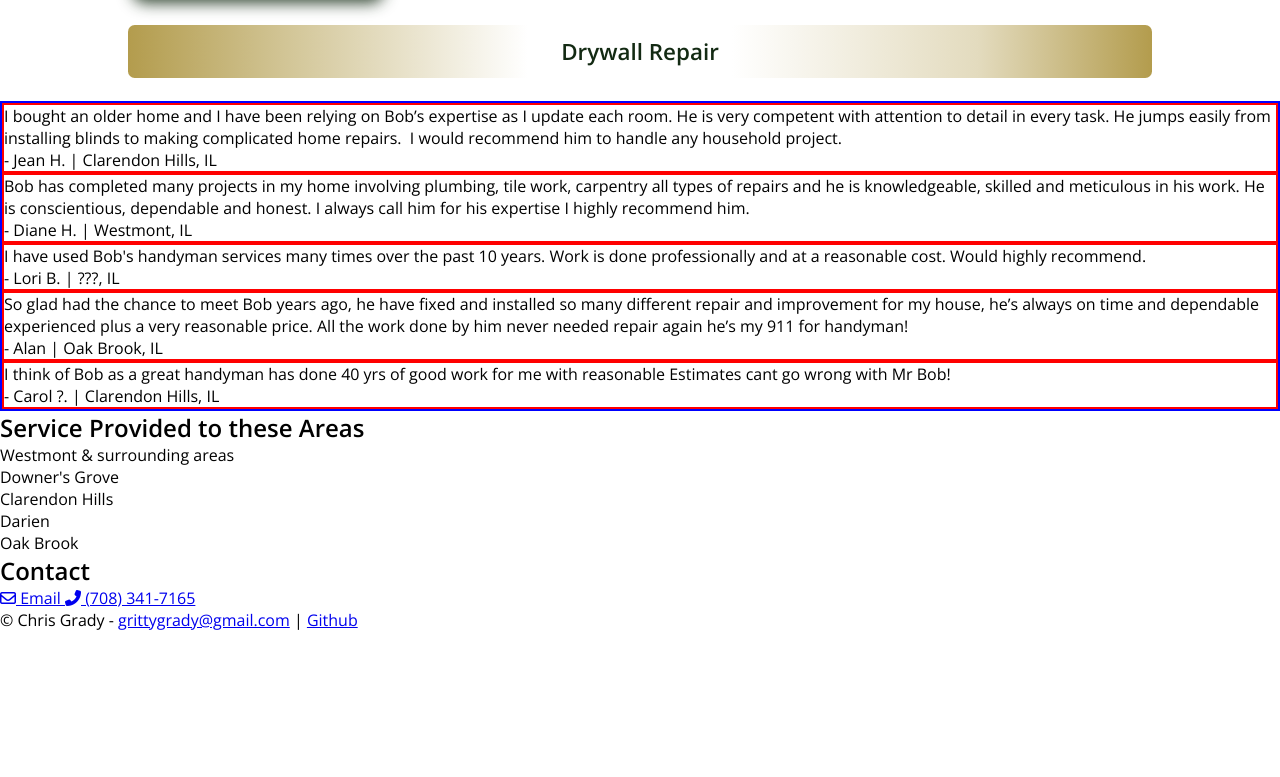
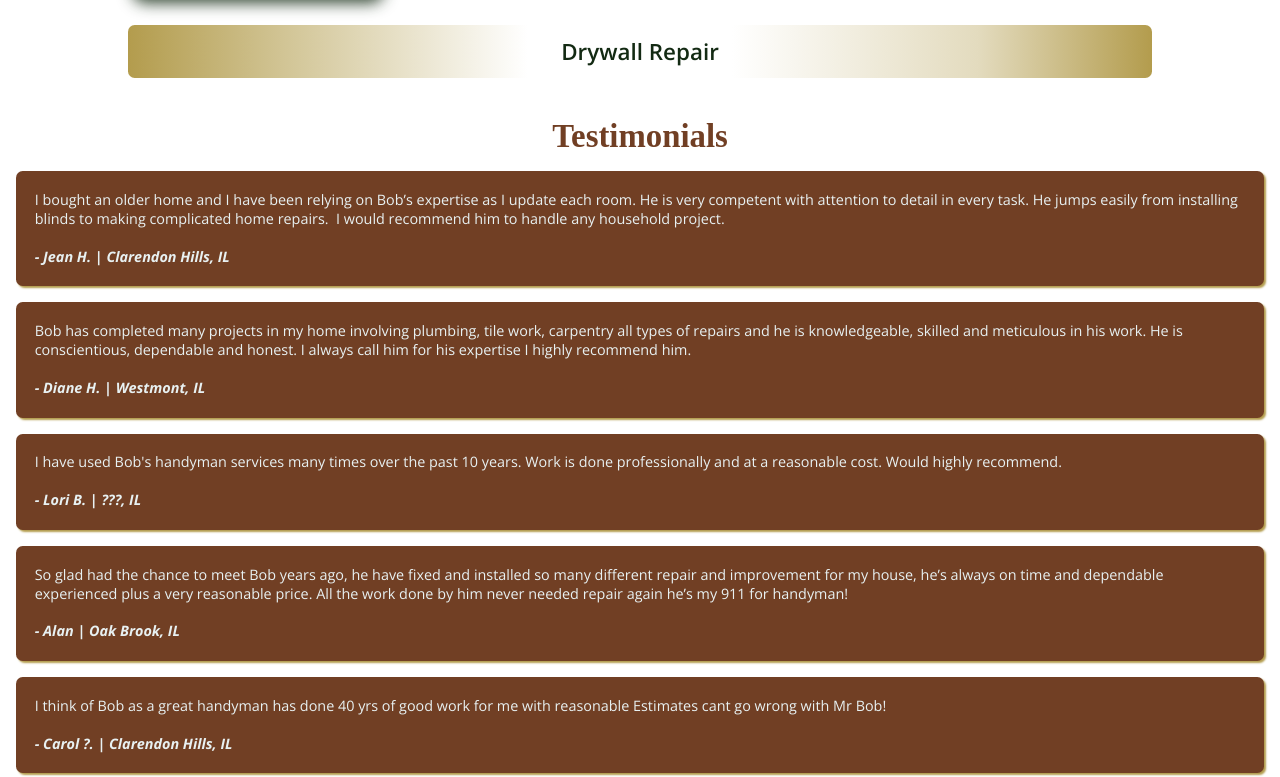
Before and after one commit to grittygrady/Handyman-SIte, a plain HTML site: page index.html in a window 1280 px wide. Shown: the part 2649-3426 px from the top of the page. Before the commit the page ends 3280 px from the top, so only its background shows below. Drawn offline with nearby package versions, Linux system fonts and the light colour scheme; a web font is replaced by a local one.

Commit message:
Testimonial Cards Done
Next up: Implement a carousel for the testimonials.

```diff
--- a/index.html
+++ b/index.html
@@ -107,6 +107,7 @@
               </div>
           </section>
           <section class="testimonial">
+            <h3>Testimonials</h3>
             <div class="testimonial__card">
               <p>
                 I bought an older home and I have been relying on Bob’s expertise
@@ -115,7 +116,7 @@
                 making complicated home repairs.  I would recommend him to handle
                 any household project.
               </p>
-              <p><span>- Jean H. | Clarendon Hills, IL</span></p>
+              <p class="testimonial__name"><span>- Jean H. | Clarendon Hills, IL</span></p>
             </div>
             <div class="testimonial__card">
               <p>
@@ -125,7 +126,7 @@
                 dependable and honest. I always call him for his expertise I
                 highly recommend him.
               </p>
-              <p><span>- Diane H. | Westmont, IL</span></p>
+              <p class="testimonial__name"><span>- Diane H. | Westmont, IL</span></p>
             </div>
             <div class="testimonial__card">
               <p>
@@ -133,7 +134,7 @@
                 years. Work is done professionally and at a reasonable cost. Would
                 highly recommend.
               </p>
-              <p><span>- Lori B. | ???, IL</span></p>
+              <p class="testimonial__name"><span>- Lori B. | ???, IL</span></p>
             </div>
             <div class="testimonial__card">
               <p>
@@ -143,14 +144,14 @@
                 reasonable price. All the work done by him never needed repair
                 again he’s my 911 for handyman!
               </p>
-              <p><span>- Alan | Oak Brook, IL</span></p>
+              <p class="testimonial__name"><span>- Alan | Oak Brook, IL</span></p>
             </div>
             <div class="testimonial__card">
               <p>
                 I think of Bob as a great handyman has done 40 yrs of good work
                 for me with reasonable Estimates cant go wrong with Mr Bob!
               </p>
-              <p><span>- Carol ?. | Clarendon Hills, IL</span></p>
+              <p class="testimonial__name"><span>- Carol ?. | Clarendon Hills, IL</span></p>
             </div>
           </section>
           <section class="service-area">
--- a/style.css
+++ b/style.css
@@ -53,14 +53,6 @@ img {
 /* ***************TEMP************ */
 .hero-image {
   width: 64em;
-}
-
-.testimonial {
-  border: 2px solid blue;
-}
-
-.testimonial__card {
-  border: 2px solid red;
 }
 
 /* UTILITY */
@@ -228,5 +220,33 @@ header {
 
 /* TESTIMONIAL */
 
+.testimonial {
+  margin-top: 2.5em;
+}
+
+.testimonial h3 {
+  font-family: 'Source Serif Pro', serif;
+  font-size: 2.05rem;
+  text-align: center;
+  color: var(--med-brwn);
+}
+
 .testimonial__card {
+  border-radius: 6.66px;
+  background-color: var(--med-brwn);
+  color: var(--light-white);
+  box-shadow: 2px 2px 2px var(--gold);
+  margin: 1em;
+  padding-bottom: 1.3em;
 }
+
+.testimonial__card > p {
+  font-size: 0.9rem;
+  padding: 1.3em 1.3em 0 1.3em;
+}
+
+.testimonial__name span {
+  font-size: 0.9rem;
+  font-weight: 600;
+  font-style: italic;
+}
```
